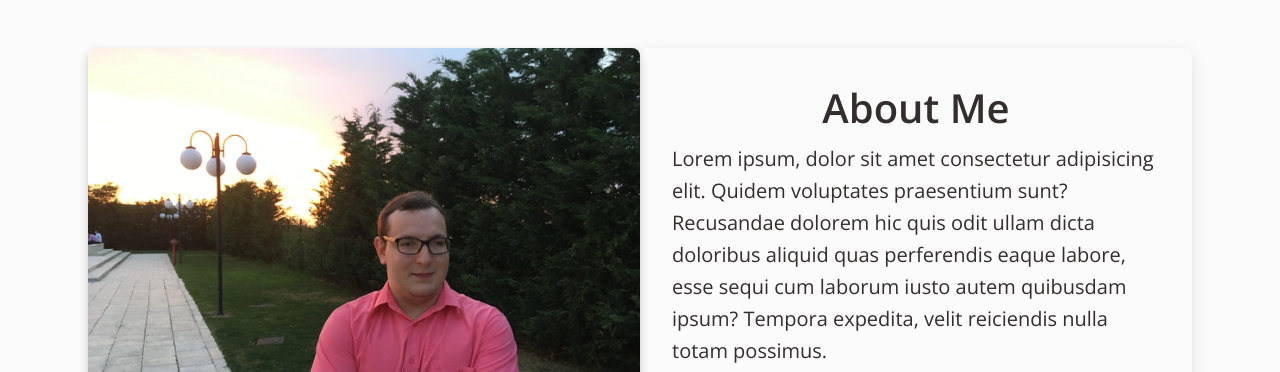
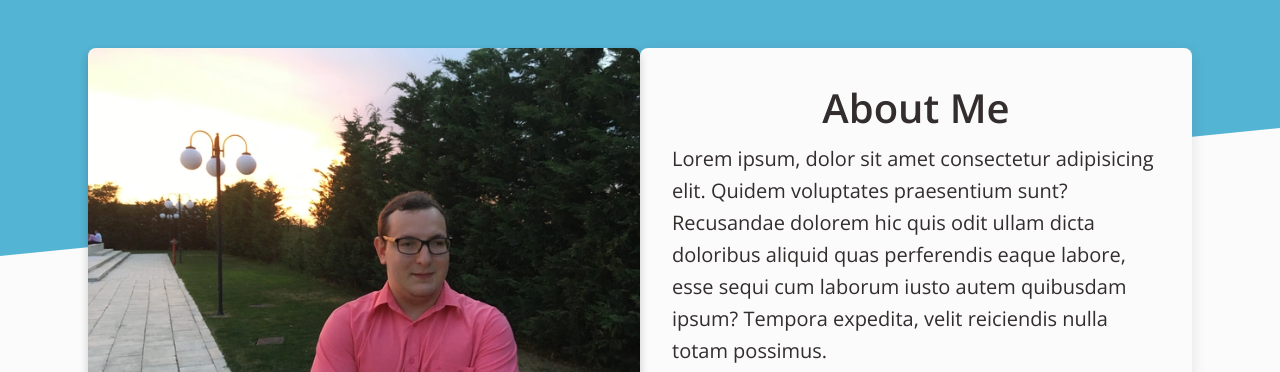
Before and after one commit to catalinbroinas/homepage, a website built with webpack: page src/template.html in a window 1280 px wide. Shown: the top 372 px of the page. Built offline with nearby package versions, Linux system fonts and the light colour scheme.

Commit message:
feat: add SVG background to `About Me` section

```diff
--- a/src/css/styles.css
+++ b/src/css/styles.css
@@ -109,6 +109,16 @@ ul {
 }
 
 /* About Me section */
+.about-background {
+  position: absolute;
+  top: 0;
+  left: 0;
+  width: 100%;
+  height: auto;
+  z-index: -1;
+  transform: scale(-1, 1);
+}
+
 .about-image {
   position: relative;
   text-align: center;
@@ -134,6 +144,7 @@ ul {
 }
 
 .about-text .card {
+  background-color: var(--main-bg-color);
   color: var(--main-color);
 }
 
--- a/src/template.html
+++ b/src/template.html
@@ -8,6 +8,18 @@
   <body>
     <!-- Header -->
     <header>
+      <svg
+        class="about-background"
+        viewBox="0 0 1000 200"
+        xmlns="http://www.w3.org/2000/svg"
+      >
+        <path
+          fill="#54b4d3"
+          fill-opacity="1"
+          d="M0,100 L1000,200 L1000,0 L0,0Z"
+        ></path>
+      </svg>
+
       <!-- About Me -->
       <section class="about-me">
         <!-- Container -->
```
